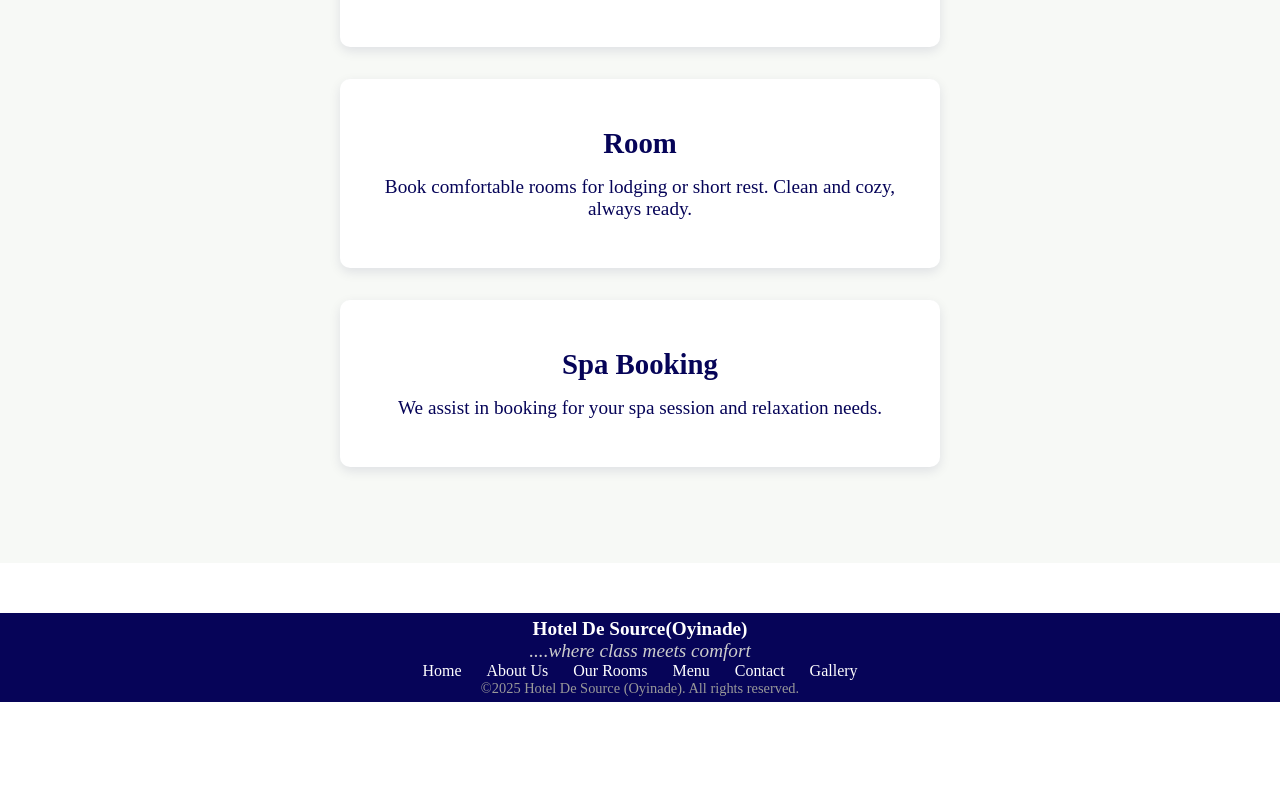
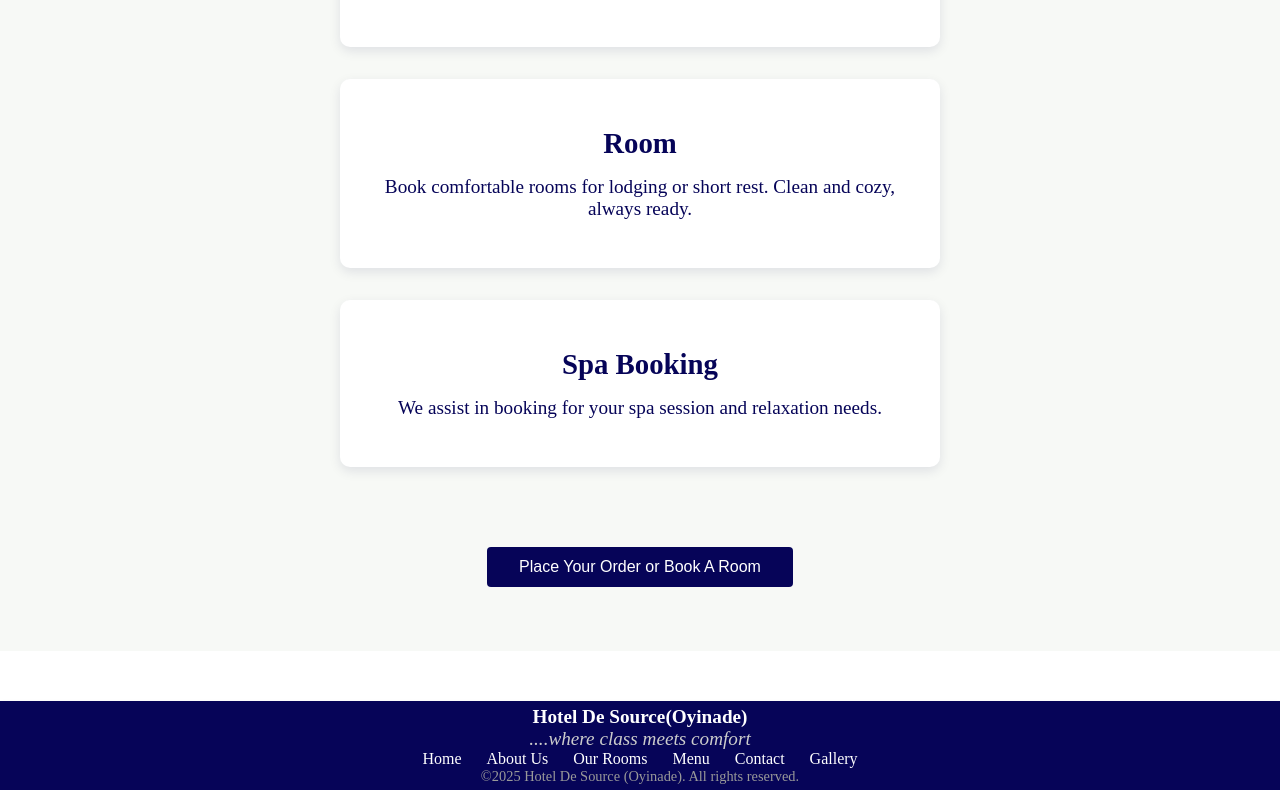
Before and after one commit to Gamdat/Hotel-De-Source-Menu-List, a React (Vite) app: page /services in a window 1280 px wide. Shown: the part 466-1256 px from the top of the page. Before the commit the page ends 1168 px from the top, so only its background shows below. Built offline with nearby package versions, Linux system fonts and the light colour scheme.

Commit message:
updated services

```diff
--- a/src/Components/BookingForm.jsx
+++ b/src/Components/BookingForm.jsx
@@ -31,6 +31,7 @@ const BookingForm = () => {
                 <option value="">Select type</option>
                 <option value="room">Room Booking</option>
                 <option value="order">Place Your Order (e.g food, drinks)</option>
+                <option value="order">Spa Booking</option>
             </select>
             <input type='hidden'
             name='_captcha'
--- a/src/Components/Services.jsx
+++ b/src/Components/Services.jsx
@@ -1,4 +1,5 @@
 import React from "react";
+import { Link } from "react-router-dom";
 import './Services.css';
 
 const Services = () => {
@@ -22,7 +23,8 @@ const Services = () => {
                 <p>We assist in booking for your spa session and relaxation needs.</p>
             </div>
 
-
+             <Link to="/booking">
+                 <button className="booking-btn">Place Your Order or Book A Room</button></Link>
 
         </section>
     )
--- a/src/Pages/AboutUs.jsx
+++ b/src/Pages/AboutUs.jsx
@@ -1,4 +1,5 @@
 import React from 'react';
+import { Link } from 'react-router-dom';
 import './AboutUs.css';
 
 const AboutUs = () => {
@@ -64,6 +65,9 @@ const AboutUs = () => {
          </div>
 
           <p className='thank-you'><strong>Thank you for choosing Hotel De Source (Oyinade), we can't wait to host you.</strong></p>
+        <Link to="/booking">
+                 <button className="booking-btn">Book A Room or Place Your Order</button></Link>
+
         </section>
     )
 }
--- a/src/Pages/Gallery.jsx
+++ b/src/Pages/Gallery.jsx
@@ -1,4 +1,5 @@
 import React, {useState} from 'react';
+import { Link } from 'react-router-dom';
 import './Gallery.css';
 
 
@@ -107,6 +108,8 @@ function Gallery  () {
                     </div>
                 </div>
             ))}
+             <Link to="/booking">
+                 <button className="booking-btn">Place Your Order or Book A Room</button></Link>
         </div>
     );
 }
```
